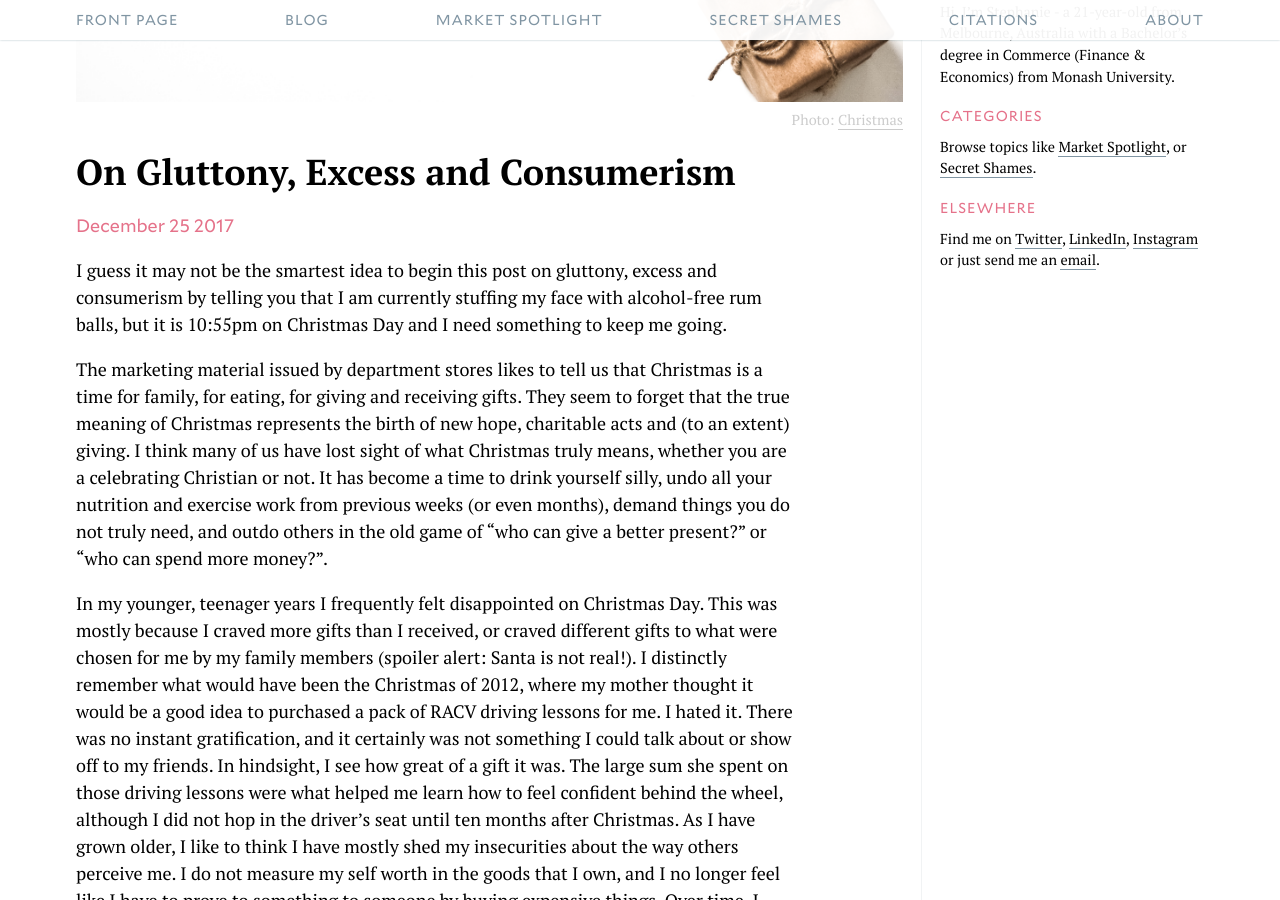
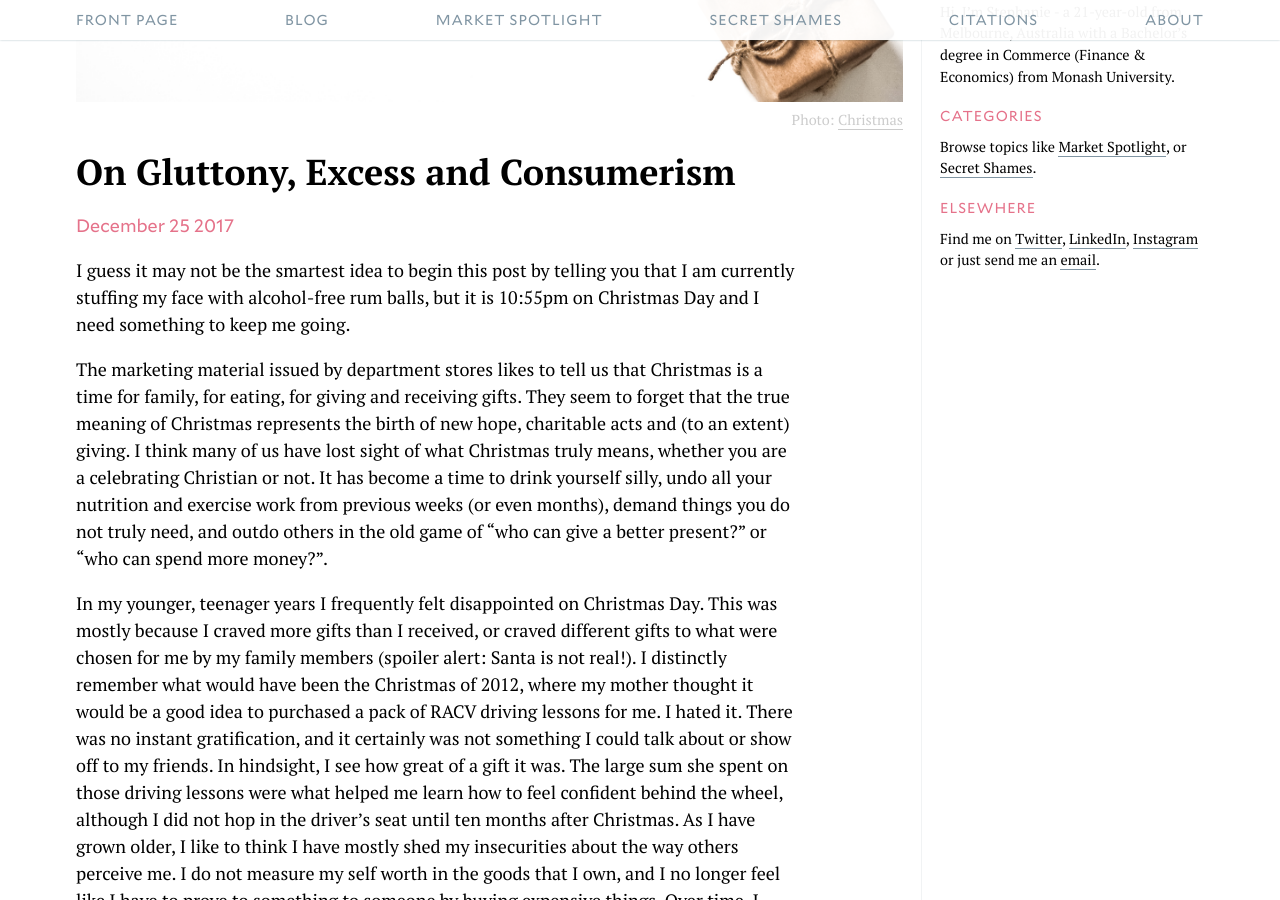
Before and after one commit to cjmlgrto/siomi.net, a Jekyll site: the page built from _posts/2017-12-25-on-gluttony-excess-and-consumerism.markdown, in a window 1280 px wide and 900 px high, scrolled down 661 px. Built offline with Jekyll 4.4.1, drawn with Linux system fonts in a browser that asks for light colours.

Commit message:
Updated On Gluttony Excess And Consumerism

```diff
--- a/_posts/2017-12-25-on-gluttony-excess-and-consumerism.markdown
+++ b/_posts/2017-12-25-on-gluttony-excess-and-consumerism.markdown
@@ -6,7 +6,7 @@ image source name: Christmas
 image source URL: https://unsplash.com/photos/_HCpwe1-Prc
 ---
 
-I guess it may not be the smartest idea to begin this post on gluttony, excess and consumerism by telling you that I am currently stuffing my face with alcohol-free rum balls, but it is 10:55pm on Christmas Day and I need something to keep me going.
+I guess it may not be the smartest idea to begin this post by telling you that I am currently stuffing my face with alcohol-free rum balls, but it is 10:55pm on Christmas Day and I need something to keep me going.
 
 The marketing material issued by department stores likes to tell us that Christmas is a time for family, for eating, for giving and receiving gifts. They seem to forget that the true meaning of Christmas represents the birth of new hope, charitable acts and (to an extent) giving. I think many of us have lost sight of what Christmas truly means, whether you are a celebrating Christian or not. It has become a time to drink yourself silly, undo all your nutrition and exercise work from previous weeks (or even months), demand things you do not truly need, and outdo others in the old game of "who can give a better present?" or "who can spend more money?".
 
```
